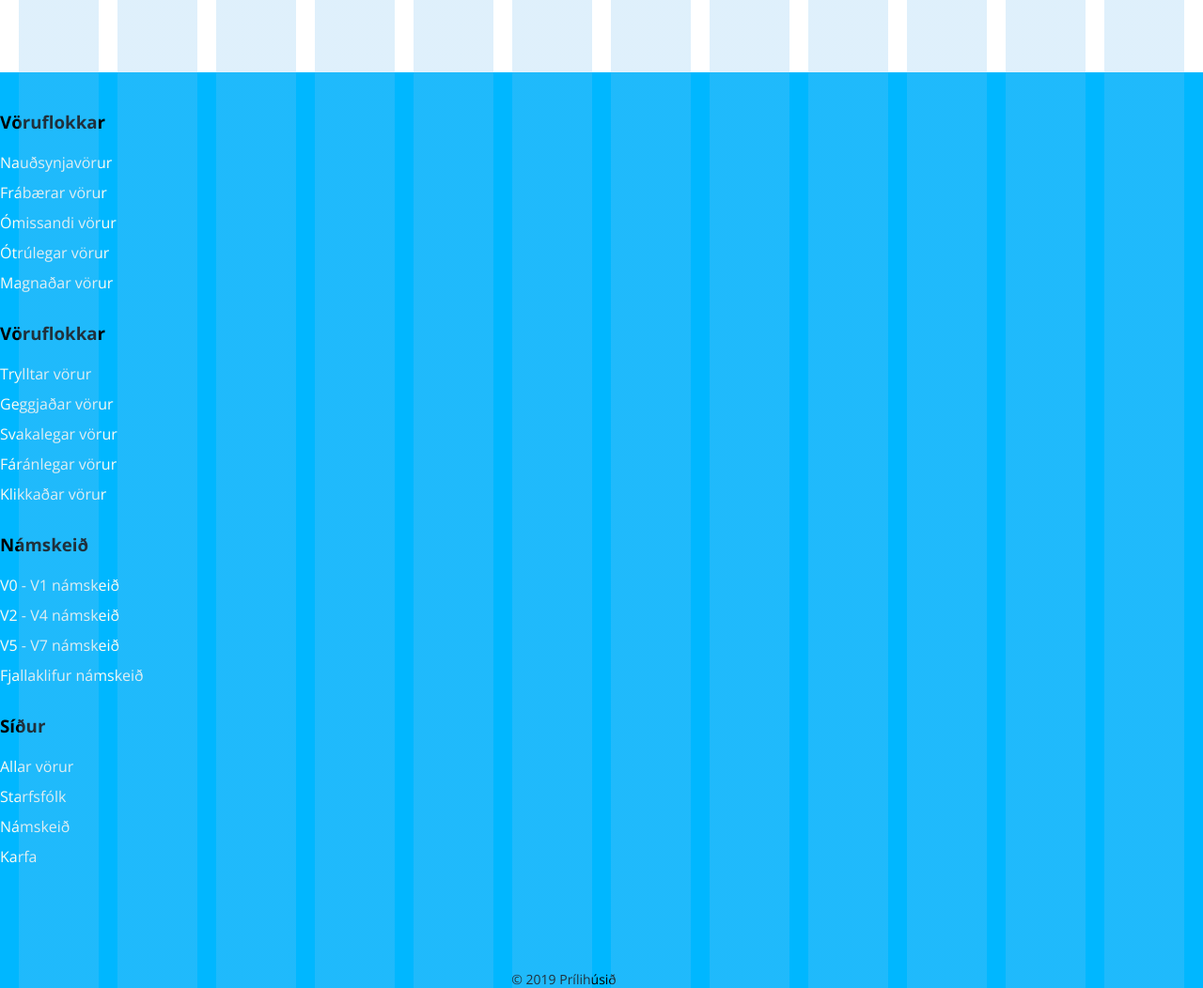
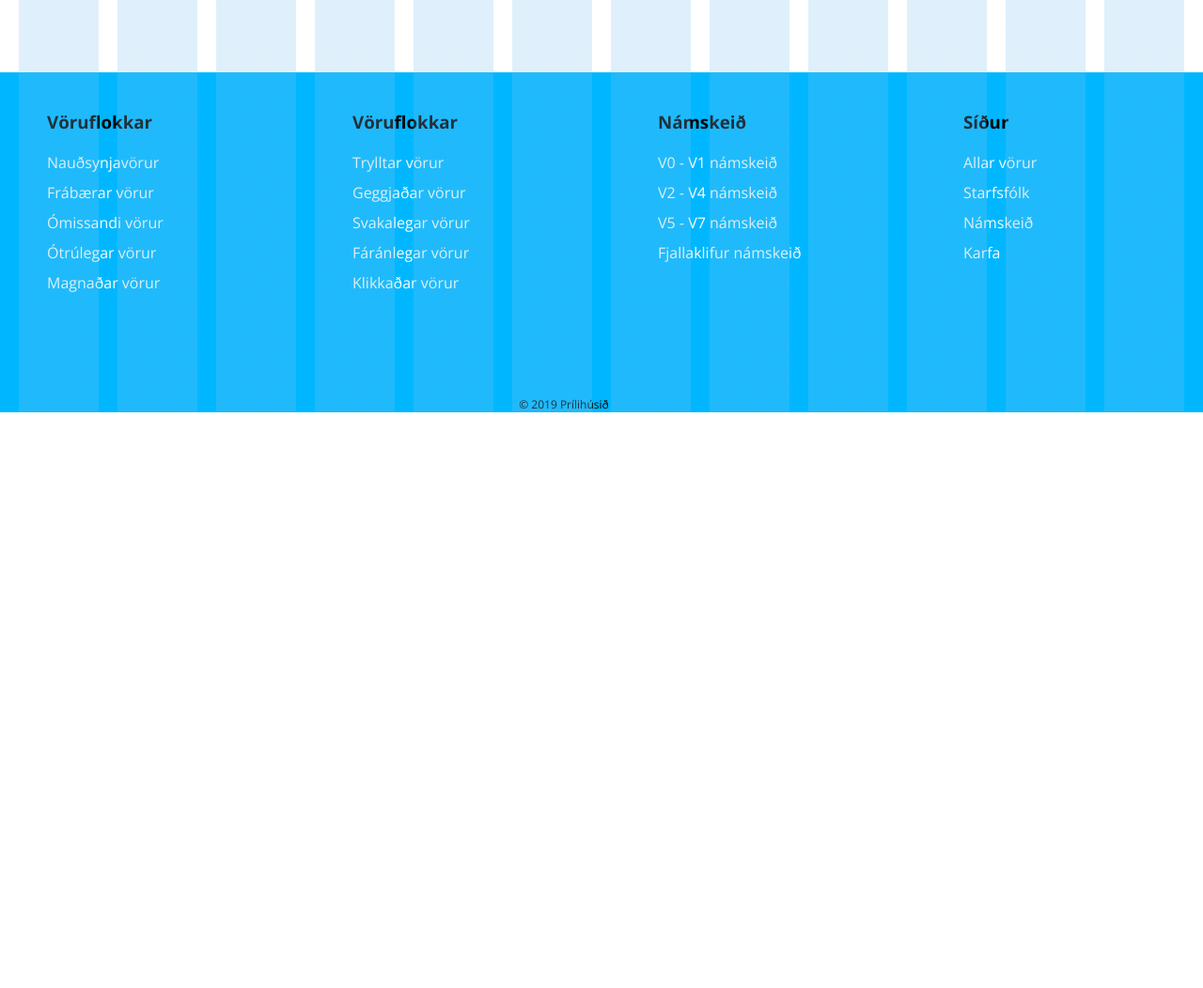
Before and after one commit to andrearakel/Vefforritun, a website: page vef1-2019-h1/index.html in a window 1280 px wide. Shown: the part 2285-3337 px from the top of the page at 94% size. After the commit the page ends 2724 px from the top, so only its background shows below. Drawn offline with nearby package versions, Linux system fonts and the light colour scheme; files that its build step writes are made by us from their sources; files whose address does not match are found by name.

Commit message:
virkar í 1500px - 4 í röð

```diff
--- a/vef1-2019-h1/scss/footer.scss
+++ b/vef1-2019-h1/scss/footer.scss
@@ -18,6 +18,15 @@
     margin-right: -($gutter / 2);
     margin-left: -($gutter / 2);
     margin-bottom: $gutter * 2;
+
+    @media(max-width: 800px) {
+
+    }
+
+    @media(min-width: 801px) {
+        flex-direction: row;
+    }
+
   }
 
   &__col {
@@ -25,6 +34,16 @@
     margin-bottom: $gutter;
     padding-right: $gutter / 2;
     padding-left: $gutter / 2;
+
+    @media(max-width: 800px) {
+
+    }
+
+    @media(min-width: 801px) {
+        padding-left: $gutter * 3;
+        width: 50%;
+        margin-bottom: $gutter;
+    }
   }
 
   &__title {
@@ -52,7 +71,7 @@
   &__copyright {
     width: 100%;
     max-width: $max-width;
-    font-size: 0.875rem;
+    font-size: $size12;
     text-align: center;
   }
 
```
